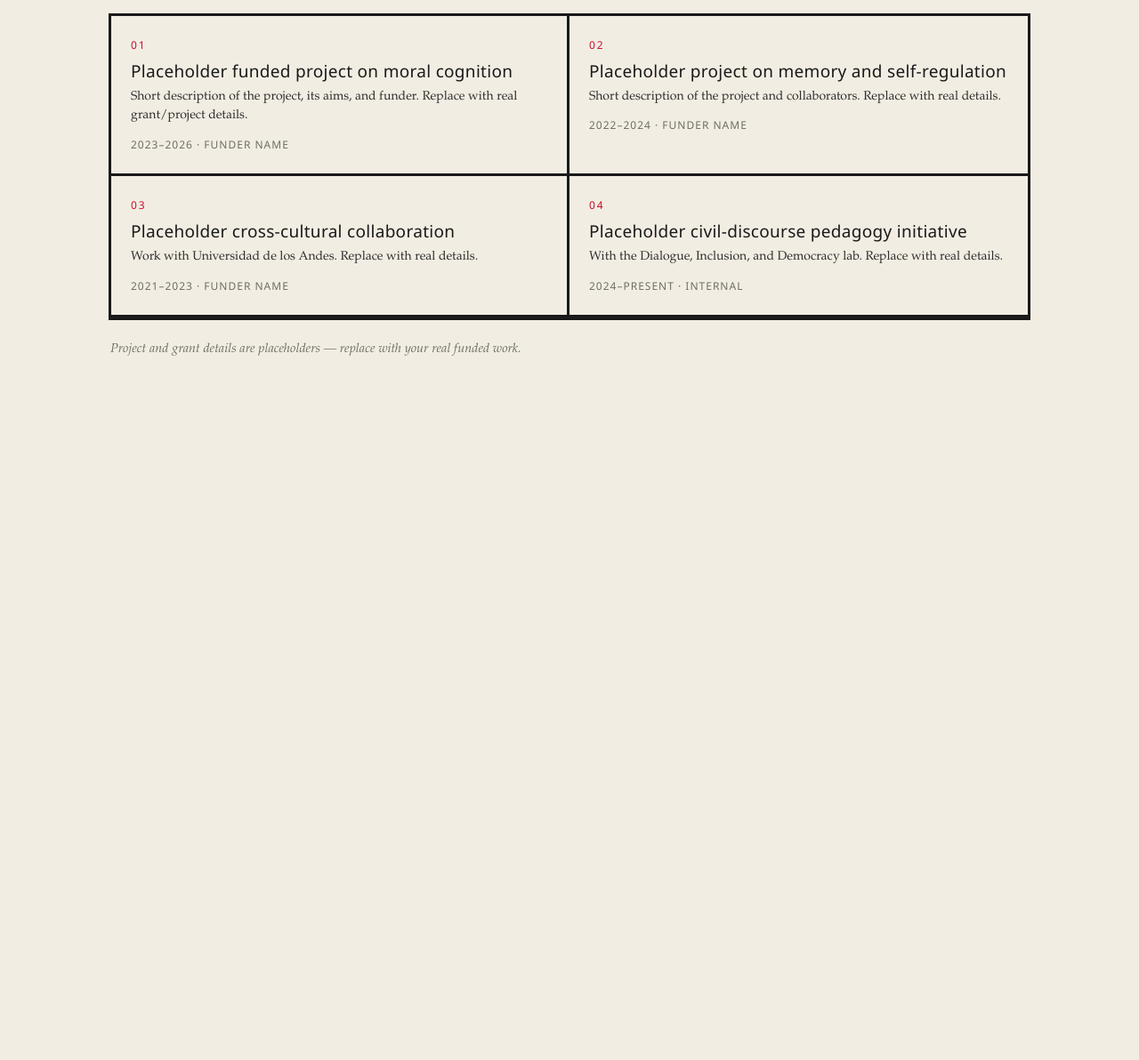
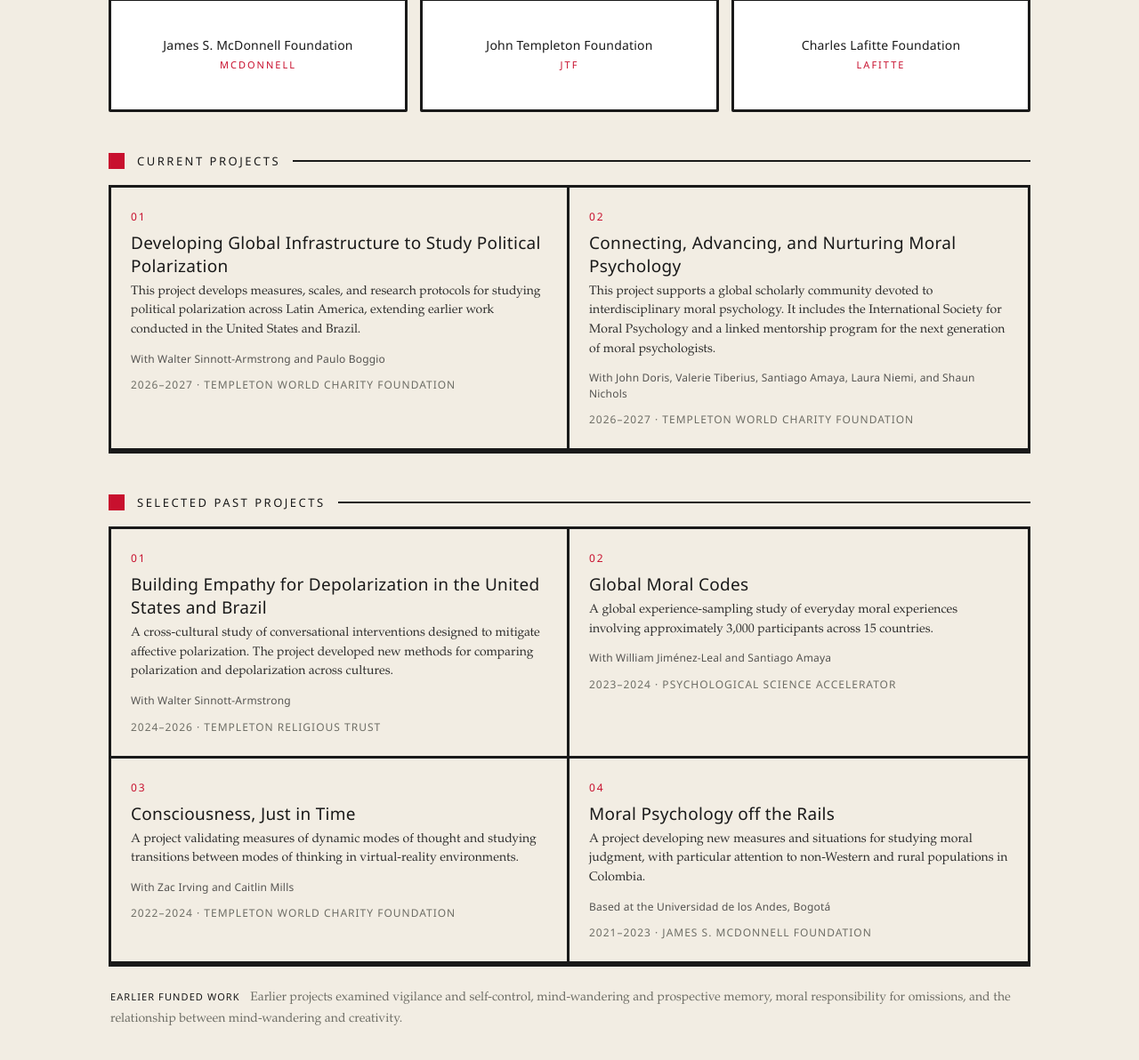
Before and after one commit to smurray940610/samuelmurray-site, an Eleventy site: page src/camp-lab.njk in a window 1280 px wide. Shown: the part 690-1882 px from the top of the page at 89% size. Before the commit the page ends 1152 px from the top, so only its background shows below. Built offline with nearby package versions, Linux system fonts and the light colour scheme; Eleventy itself is replaced by a stand-in of ours; files that its build step writes are made by us from their sources.

Commit message:
Replace CaMP Lab placeholders with funded projects

```diff
--- a/src/_data/funders.json
+++ b/src/_data/funders.json
@@ -1,13 +1,25 @@
 [
   {
-    "name": "James S. McDonnell Foundation",
-    "short": "McDonnell",
+    "name": "Templeton World Charity Foundation",
+    "short": "TWCF",
     "logo": "",
     "url": ""
   },
   {
-    "name": "Templeton World Charity Foundation",
-    "short": "TWCF",
+    "name": "Templeton Religious Trust",
+    "short": "TRT",
+    "logo": "",
+    "url": ""
+  },
+  {
+    "name": "Psychological Science Accelerator",
+    "short": "PSA",
+    "logo": "",
+    "url": ""
+  },
+  {
+    "name": "James S. McDonnell Foundation",
+    "short": "McDonnell",
     "logo": "",
     "url": ""
   },
@@ -18,8 +30,8 @@
     "url": ""
   },
   {
-    "name": "Florida State University",
-    "short": "FSU",
+    "name": "Charles Lafitte Foundation",
+    "short": "Lafitte",
     "logo": "",
     "url": ""
   }
--- a/src/_data/projects.json
+++ b/src/_data/projects.json
@@ -1,26 +1,49 @@
-[
 {
-    "title": "Placeholder funded project on moral cognition",
-    "blurb": "Short description of the project, its aims, and funder. Replace with real grant/project details.",
-    "years": "2023–2026",
-    "funder": "Funder name"
+  "current": [
+    {
+      "title": "Developing Global Infrastructure to Study Political Polarization",
+      "blurb": "This project develops measures, scales, and research protocols for studying political polarization across Latin America, extending earlier work conducted in the United States and Brazil.",
+      "credit": "With Walter Sinnott-Armstrong and Paulo Boggio",
+      "years": "2026–2027",
+      "funder": "Templeton World Charity Foundation"
     },
     {
-    "title": "Placeholder project on memory and self-regulation",
-    "blurb": "Short description of the project and collaborators. Replace with real details.",
-    "years": "2022–2024",
-    "funder": "Funder name"
+      "title": "Connecting, Advancing, and Nurturing Moral Psychology",
+      "blurb": "This project supports a global scholarly community devoted to interdisciplinary moral psychology. It includes the International Society for Moral Psychology and a linked mentorship program for the next generation of moral psychologists.",
+      "credit": "With John Doris, Valerie Tiberius, Santiago Amaya, Laura Niemi, and Shaun Nichols",
+      "years": "2026–2027",
+      "funder": "Templeton World Charity Foundation"
+    }
+  ],
+  "past": [
+    {
+      "title": "Building Empathy for Depolarization in the United States and Brazil",
+      "blurb": "A cross-cultural study of conversational interventions designed to mitigate affective polarization. The project developed new methods for comparing polarization and depolarization across cultures.",
+      "credit": "With Walter Sinnott-Armstrong",
+      "years": "2024–2026",
+      "funder": "Templeton Religious Trust"
     },
     {
-    "title": "Placeholder cross-cultural collaboration",
-    "blurb": "Work with Universidad de los Andes. Replace with real details.",
-    "years": "2021–2023",
-    "funder": "Funder name"
+      "title": "Global Moral Codes",
+      "blurb": "A global experience-sampling study of everyday moral experiences involving approximately 3,000 participants across 15 countries.",
+      "credit": "With William Jiménez-Leal and Santiago Amaya",
+      "years": "2023–2024",
+      "funder": "Psychological Science Accelerator"
     },
     {
-    "title": "Placeholder civil-discourse pedagogy initiative",
-    "blurb": "With the Dialogue, Inclusion, and Democracy lab. Replace with real details.",
-    "years": "2024–present",
-    "funder": "Internal"
+      "title": "Consciousness, Just in Time",
+      "blurb": "A project validating measures of dynamic modes of thought and studying transitions between modes of thinking in virtual-reality environments.",
+      "credit": "With Zac Irving and Caitlin Mills",
+      "years": "2022–2024",
+      "funder": "Templeton World Charity Foundation"
+    },
+    {
+      "title": "Moral Psychology off the Rails",
+      "blurb": "A project developing new measures and situations for studying moral judgment, with particular attention to non-Western and rural populations in Colombia.",
+      "credit": "Based at the Universidad de los Andes, Bogotá",
+      "years": "2021–2023",
+      "funder": "James S. McDonnell Foundation"
     }
-]
+  ],
+  "earlier": "Earlier projects examined vigilance and self-control, mind-wandering and prospective memory, moral responsibility for omissions, and the relationship between mind-wandering and creativity."
+}
--- a/src/camp-lab.njk
+++ b/src/camp-lab.njk
@@ -5,7 +5,7 @@
 section: camp
 permalink: /camp-lab/
 barLogo: /assets/camp-logo.png
-description: "The CaMP Lab — current and past projects and grants."
+description: "The CaMP Lab — interdisciplinary research in cognition, morality, and philosophy."
 ---
 <div class="wrap">
 
@@ -13,11 +13,11 @@
     <span class="bardiag" aria-hidden="true"></span>
     <span class="barblk" aria-hidden="true"></span>
     <h1>CaMP LAB</h1>
-    <p class="deck">Cognition, Morality, and Philosophy — current and past projects, with their grants.</p>
+    <p class="deck">The CaMP Lab supports interdisciplinary research at the intersection of philosophy and the cognitive and social sciences. Current work focuses on political polarization, cross-cultural moral psychology, consciousness, self-regulation, and moral responsibility.</p>
     <span class="stat"><span>Cognition · Morality · Philosophy</span></span>
   </section>
 
-  <div class="sect-label"><span class="sq"></span><h2>Supported by</h2><span class="rule"></span></div>
+  <div class="sect-label"><span class="sq"></span><h2>Research supported by</h2><span class="rule"></span></div>
   <div class="funders">
     {% for f in funders %}
     {% if f.url %}<a class="funder" href="{{ f.url }}" aria-label="{{ f.name }}">{% else %}<div class="funder">{% endif %}
@@ -29,20 +29,33 @@
     {% if f.url %}</a>{% else %}</div>{% endif %}
     {% endfor %}
   </div>
-  <p class="ph" style="margin:10px 2px 24px;">Logo slots are ready — drop in each funder's official logo image (set the <code>logo</code> path in funders data) and the wordmark is replaced automatically.</p>
 
-  <div class="sect-label"><span class="sq"></span><h2>Projects &amp; grants</h2><span class="rule"></span></div>
+  <div class="sect-label"><span class="sq"></span><h2>Current projects</h2><span class="rule"></span></div>
   <div class="projects">
-    {% for pr in projects %}
+    {% for pr in projects.current %}
     <div class="project">
       <div class="num">{{ loop.index | pad2 }}</div>
       <h3>{{ pr.title }}</h3>
       <p>{{ pr.blurb }}</p>
+      {% if pr.credit %}<p class="credit">{{ pr.credit }}</p>{% endif %}
       <div class="yrs">{{ pr.years }} · {{ pr.funder }}</div>
     </div>
     {% endfor %}
   </div>
 
-  <p class="ph" style="margin:24px 2px 60px;">Project and grant details are placeholders — replace with your real funded work.</p>
+  <div class="sect-label"><span class="sq"></span><h2>Selected past projects</h2><span class="rule"></span></div>
+  <div class="projects">
+    {% for pr in projects.past %}
+    <div class="project">
+      <div class="num">{{ loop.index | pad2 }}</div>
+      <h3>{{ pr.title }}</h3>
+      <p>{{ pr.blurb }}</p>
+      {% if pr.credit %}<p class="credit">{{ pr.credit }}</p>{% endif %}
+      <div class="yrs">{{ pr.years }} · {{ pr.funder }}</div>
+    </div>
+    {% endfor %}
+  </div>
+
+  <p class="camp-earlier"><span>Earlier funded work</span> {{ projects.earlier }}</p>
 
 </div>
--- a/src/css/site.css
+++ b/src/css/site.css
@@ -255,7 +255,7 @@
 .hero-con .stat span{font-size:12px;letter-spacing:1.5px;text-transform:uppercase;}
 
 /* funders grid — slots sized for logo images; show styled name until a logo is added */
-.funders{display:grid;grid-template-columns:repeat(4,1fr);gap:14px;margin:8px 0 10px;}
+.funders{display:grid;grid-template-columns:repeat(3,1fr);gap:14px;margin:8px 0 10px;}
 .funder{border:3px solid var(--ink);border-radius:2px;background:#fff;min-height:128px;
   display:flex;align-items:center;justify-content:center;text-align:center;padding:16px;
   transition:transform .2s,box-shadow .2s;}
@@ -272,8 +272,11 @@
 .project:hover .num{color:#FF6B6B;}
 .project h3{font-size:19px;font-weight:500;margin:8px 0 6px;letter-spacing:.3px;}
 .project p{font-family:var(--serif);font-size:14px;line-height:1.55;color:inherit;opacity:.9;}
+.project .credit{font-family:var(--sans);font-size:12px;line-height:1.45;letter-spacing:.2px;margin-top:12px;opacity:.72;}
 .project .yrs{font-size:12px;letter-spacing:1px;text-transform:uppercase;color:var(--muted);margin-top:12px;}
 .project:hover .yrs{color:#C9C5BB;}
+.camp-earlier{font-family:var(--serif);font-size:14px;line-height:1.7;color:var(--muted);margin:24px 2px 60px;}
+.camp-earlier span{font-family:var(--sans);font-size:11px;font-weight:500;letter-spacing:1.1px;text-transform:uppercase;color:var(--ink);margin-right:8px;}
 
 /* ===========================================================
    BLOG — Para que no se me olvide (signature-only art)
```
Lines whose indentation alone changed are shown as unchanged.
